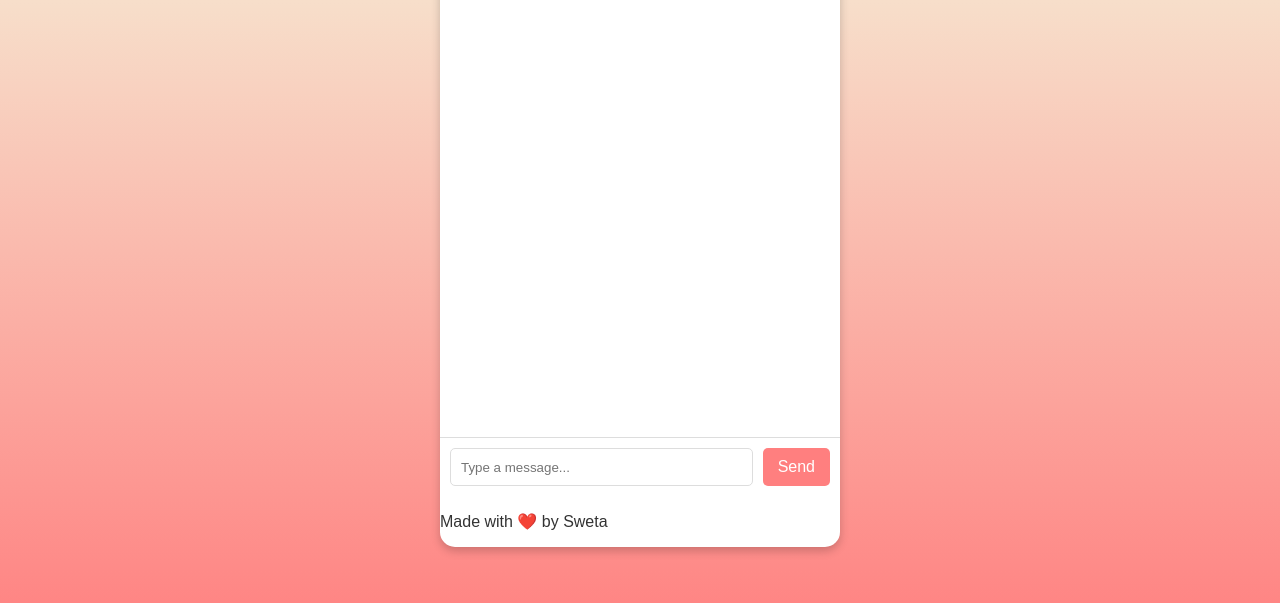
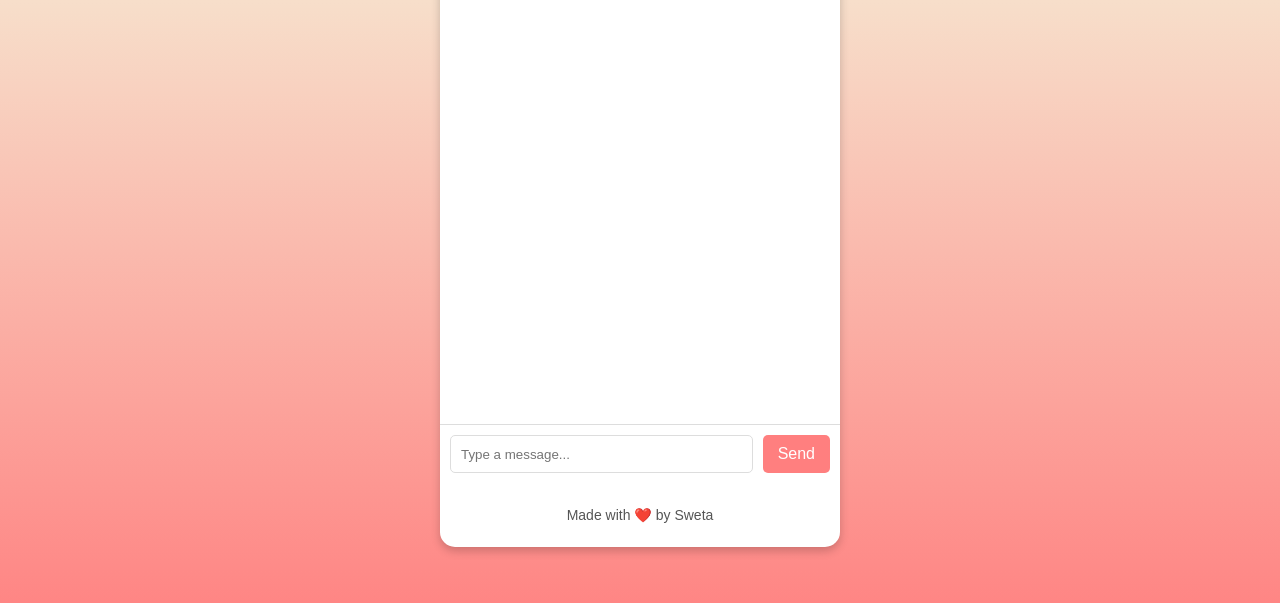
Before and after one commit to swetarajak/GabHub, a website: page public/index.html in a window 1280 px wide. Shown: the part 153-756 px from the top of the page. Drawn offline with nearby package versions, Linux system fonts and the light colour scheme; no server answers.

Commit message:
footer css updated

```diff
--- a/public/style.css
+++ b/public/style.css
@@ -92,3 +92,11 @@ body {
   cursor: pointer;
   color: #ff7f7f;
 }
+
+footer {
+  text-align: center;
+  padding: 10px;
+
+  font-size: 14px;
+  color: #555;
+}
```
